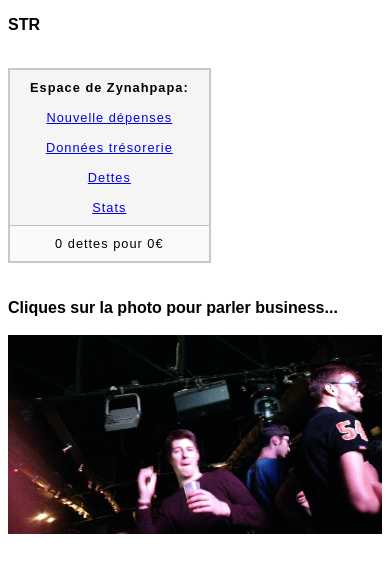
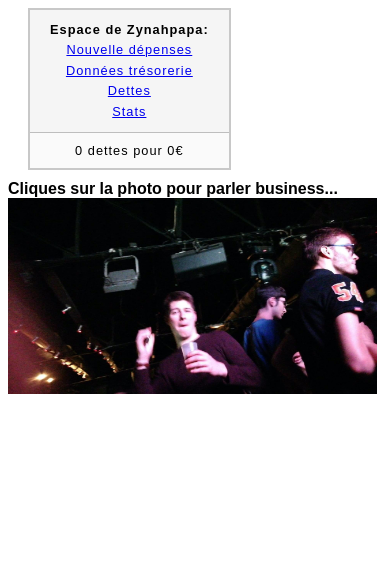
Before and after one commit to PaulFl/html, a PHP site: page / in a window 390 px wide. Shown: the top 573 px of the page. Run offline with PHP 8.4, Linux system fonts and the light colour scheme; data that the repository does not hold is empty.

Commit message:
improved resposive

```diff
--- a/index.php
+++ b/index.php
@@ -16,15 +16,14 @@
 <link href="tresorerie/minimal-table.css" rel="stylesheet" type="text/css">
 
 <body>
-<p>
-    <b>STR</b><br/><br>
+<div id="titleAndArray">
 <table>
     <tr>
-        <td>
-            <b>Espace de Zynahpapa: </b><br><br>
-            <a href="tresorerie/add_transaction.php">Nouvelle dépenses</a><br><br>
-            <a href="phpmyadmin">Données trésorerie</a><br><br>
-            <a href="tresorerie/worst_debts.php">Dettes</a><br><br>
+        <td style="line-height: 1.6;">
+            <b>Espace de Zynahpapa: </b><br>
+            <a href="tresorerie/add_transaction.php">Nouvelle dépenses</a><br>
+            <a href="phpmyadmin">Données trésorerie</a><br>
+            <a href="tresorerie/worst_debts.php">Dettes</a><br>
             <a href="tresorerie/connections.php">Stats</a>
         </td>
     </tr>
@@ -46,8 +45,10 @@
         </td>
     </tr>
 </table>
-<br><br>
-<b> Cliques sur la photo pour parler business...</b> <br><br>
+</div>
+<br>
+<div id="imgAndCaption">
+    <b> Cliques sur la photo pour parler business...</b> <br>
 <?php
 $i = 0;
 $path = "x3_photos";
@@ -68,9 +69,10 @@ if ($handle = opendir($path)) {
     //$r = rand(0, $i - 1);
     $r = $day % $i;
 
-    echo "<a href=\"tresorerie/login.php\"><img src=\"x3_photos/{$imgs[$r]}\" style=\"max-width:100%;\" alt=\"Etage roi\"/>";
+    echo "<a href=\"tresorerie/login.php\"><img src=\"x3_photos/{$imgs[$r]}\" alt=\"Etage roi\"/>";
 
 }
 ?>
+</div>
 </body>
 </html>
--- a/tresorerie/minimal-table.css
+++ b/tresorerie/minimal-table.css
@@ -40,3 +40,80 @@ label span
     text-align: left;
     width: 68px;
 }
+
+img {
+    max-width: 500px;
+}
+
+#titleAndArray {
+    float: left;
+    padding-left: 20px;
+    padding-right: 20px;
+    padding-bottom: 10px;
+}
+
+#imgAndCaption {
+    float: left;
+    padding-left: 5px;
+    padding-right: 5px;
+}
+
+@media (max-width: 800px) {
+    html {
+        font-family: sans-serif;
+    }
+
+    table {
+        border-collapse: collapse;
+        border: 2px solid rgb(200,200,200);
+        letter-spacing: 1px;
+        font-size: 0.8rem;
+    }
+
+    td, th {
+        border: 1px solid rgb(190,190,190);
+        padding: 10px 20px;
+    }
+
+    th {
+        background-color: rgb(235,235,235);
+    }
+
+    td {
+        text-align: center;
+    }
+
+    tr:nth-child(even) td {
+        background-color: rgb(250,250,250);
+    }
+
+    tr:nth-child(odd) td {
+        background-color: rgb(245,245,245);
+    }
+
+    caption {
+        padding: 10px;
+    }
+
+    label span
+    {
+        display: inline-block;
+        text-align: left;
+        width: 68px;
+    }
+
+    img {
+        max-width: 100%;
+    }
+
+    #titleAndArray {
+        padding-bottom: 10px;
+    }
+
+    #imgAndCaption {
+        max-width: 500px;
+        float: left;
+        padding-left: 0px;
+        padding-right: 5px;
+    }
+}
```
